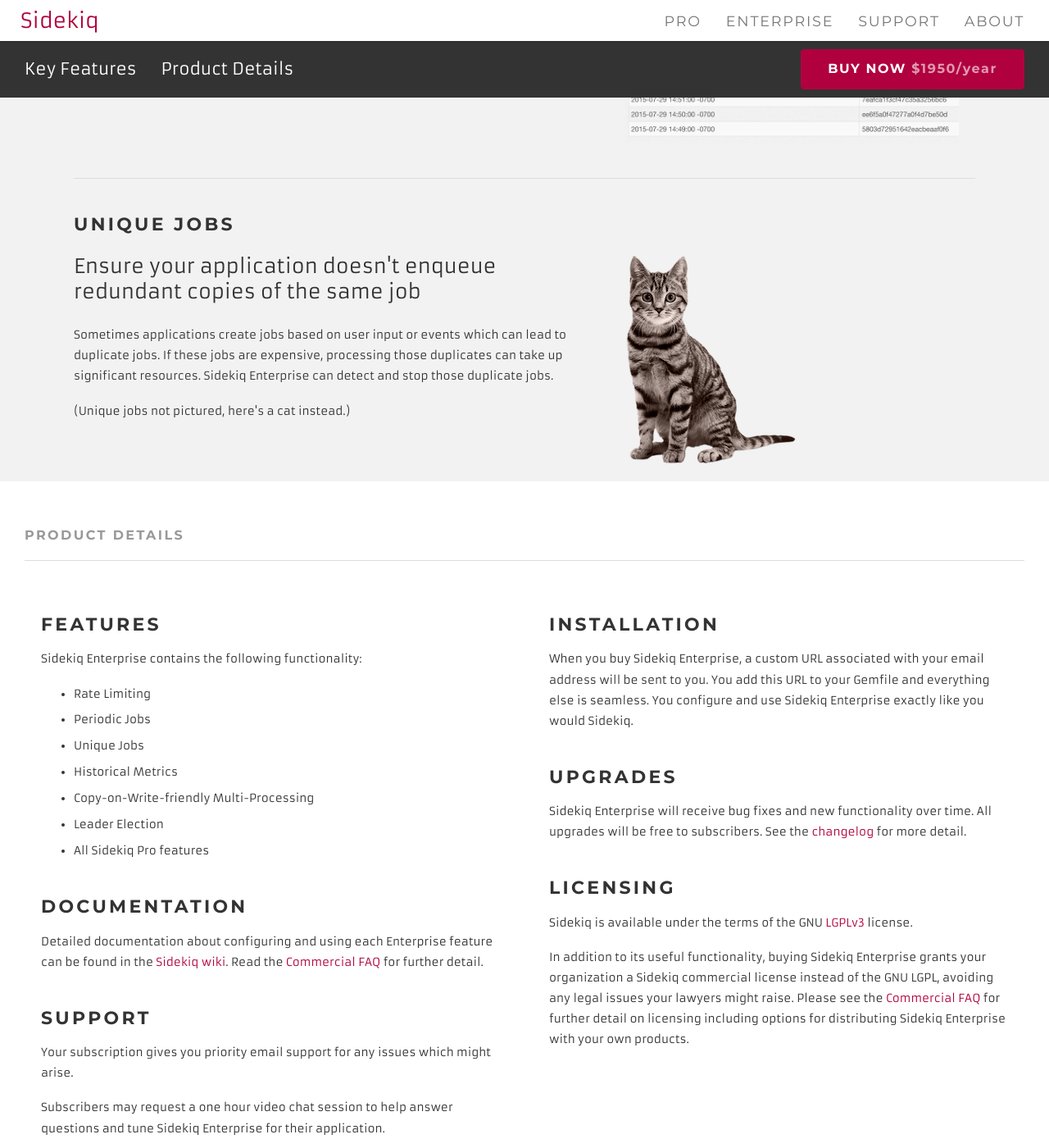
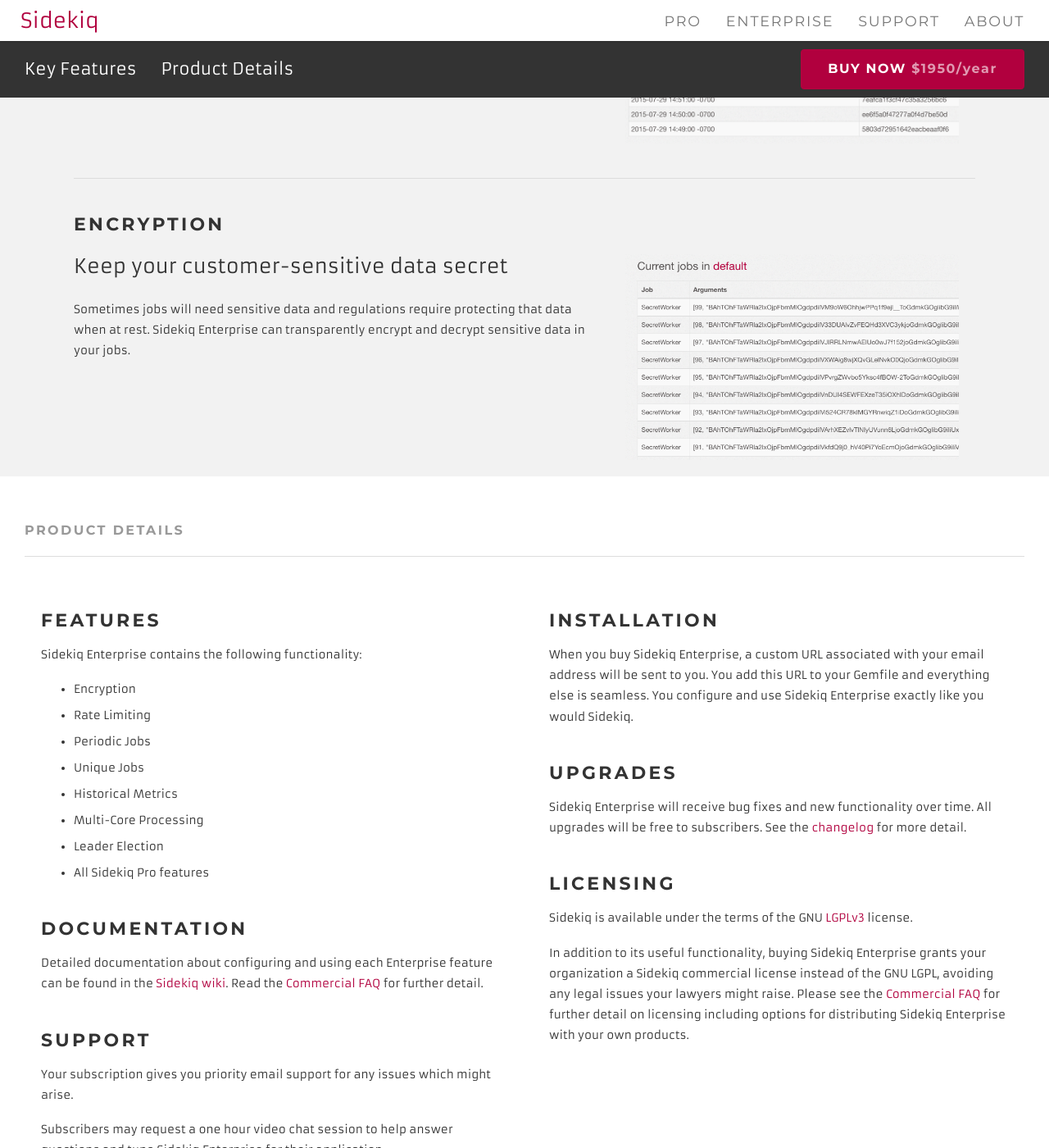
Before and after one commit to gurusoftware007/Sidekiq, a Jekyll site: the page built from products/enterprise.html, in a window 1280 px wide and 1400 px high, scrolled down 1218 px. Shown: the whole window at 82% size. Built offline with Jekyll 4.4.1, drawn with Linux system fonts in a browser that asks for light colours.

Commit message:
Add new encryption feature!

```diff
--- a/products/enterprise.html
+++ b/products/enterprise.html
@@ -59,16 +59,14 @@ layout: default
   <hr>
   <div class="row">
     <div class="col-sm-7">
-      <h3>Unique Jobs</h3>
-      <h6>Ensure your application doesn't enqueue redundant copies of the same job</h6>
-      <p>Sometimes applications create jobs based on user input or events which can lead to duplicate jobs. If
-        these jobs are expensive, processing those duplicates can take up significant resources. Sidekiq
-        Enterprise can detect and stop those duplicate jobs.</p>
-      <p>(Unique jobs not pictured, here's a cat instead.)</p>
+      <h3>Encryption</h3>
+      <h6>Keep your customer-sensitive data secret</h6>
+      <p>Sometimes jobs will need sensitive data and regulations require protecting that data when at rest.
+        Sidekiq Enterprise can transparently encrypt and decrypt sensitive data in your jobs.</p>
     </div>
     <div class="col-sm-5">
       <div class="spacer"></div>
-      <img src="/img/cat.png" class="skq-copy-img img-responsive"></div>
+      <img src="/img/encryption.png" class="skq-copy-img img-responsive"></div>
   </div>
 </div>
 <div id="details" class="container skq-white-bg">
@@ -80,11 +78,12 @@ layout: default
       <h3>Features</h3>
       <p>Sidekiq Enterprise contains the following functionality:</p>
       <ul>
+        <li>Encryption</li>
         <li>Rate Limiting</li>
         <li>Periodic Jobs</li>
         <li>Unique Jobs</li>
         <li>Historical Metrics</li>
-        <li>Copy-on-Write-friendly Multi-Processing</li>
+        <li>Multi-Core Processing</li>
         <li>Leader Election</li>
         <li>All Sidekiq Pro features</li>
       </ul>
```
Also changed, not shown: img/cat.png (deleted), img/encryption.png (added).
